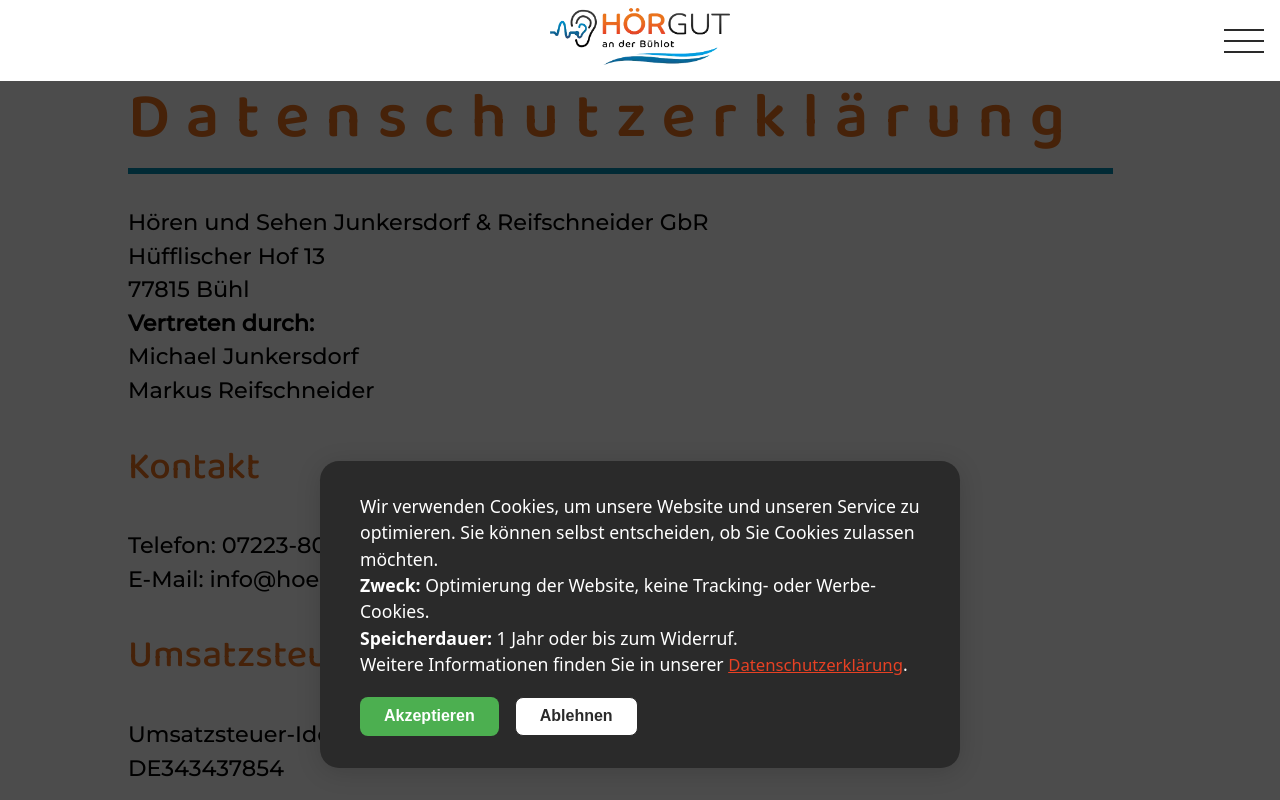
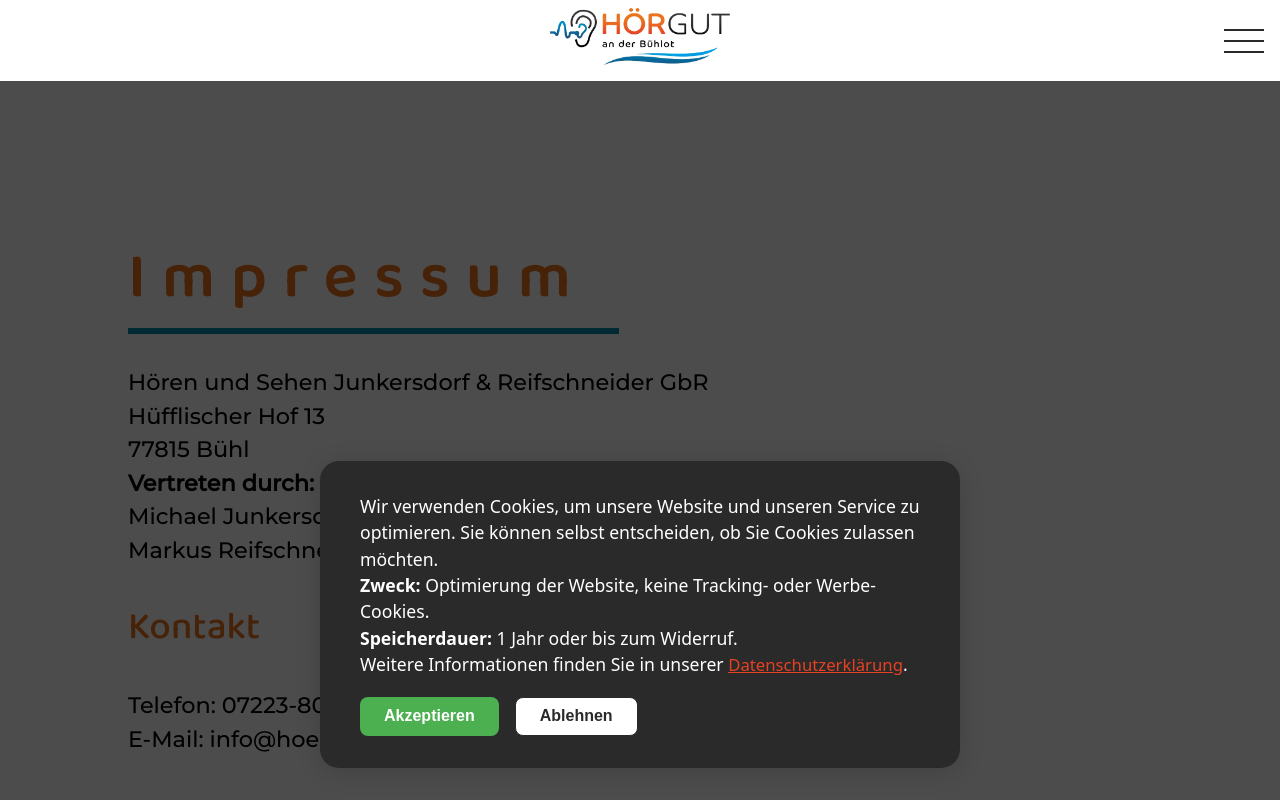
Before and after one commit to PeterWolf242/H-rgut, a React (Vite) app: page /Impressum in a window 1280 px wide. Shown: the top 800 px of the page. Built offline with nearby package versions, Linux system fonts and the light colour scheme.

Commit message:
Correct Footer-Links

```diff
--- a/src/components/footer/Footer.css
+++ b/src/components/footer/Footer.css
@@ -81,8 +81,8 @@ footer .footer-legal p {
 	transition: color 0.3s ease;
 }
 
-.footer-links a:hover {
-	color: var(--color-orange-light);
+.footer-links p:hover {
+	color: var(--color-orange-dark);
 }
 
 @media (max-width: 768px) {
--- a/src/index.css
+++ b/src/index.css
@@ -245,6 +245,7 @@ main {
 }
 
 .legal-notice {
+	padding-top: 10rem;
 	text-wrap: balance;
 }
 
--- a/src/pages/impressum/Impressum.tsx
+++ b/src/pages/impressum/Impressum.tsx
@@ -9,7 +9,7 @@ export default function Impressum() {
 			</Helmet>
 			<main>
 				<div className="container legal-notice">
-					<h1 className="h1-bold site-title">Datenschutz&shy;erkl&auml;rung</h1>
+					<h1 className="h1-bold site-title">Impressum</h1>
 
 					<p>H&ouml;ren und Sehen Junkersdorf &amp; Reifschneider GbR<br />
 						H&uuml;fflischer Hof 13<br />
```
